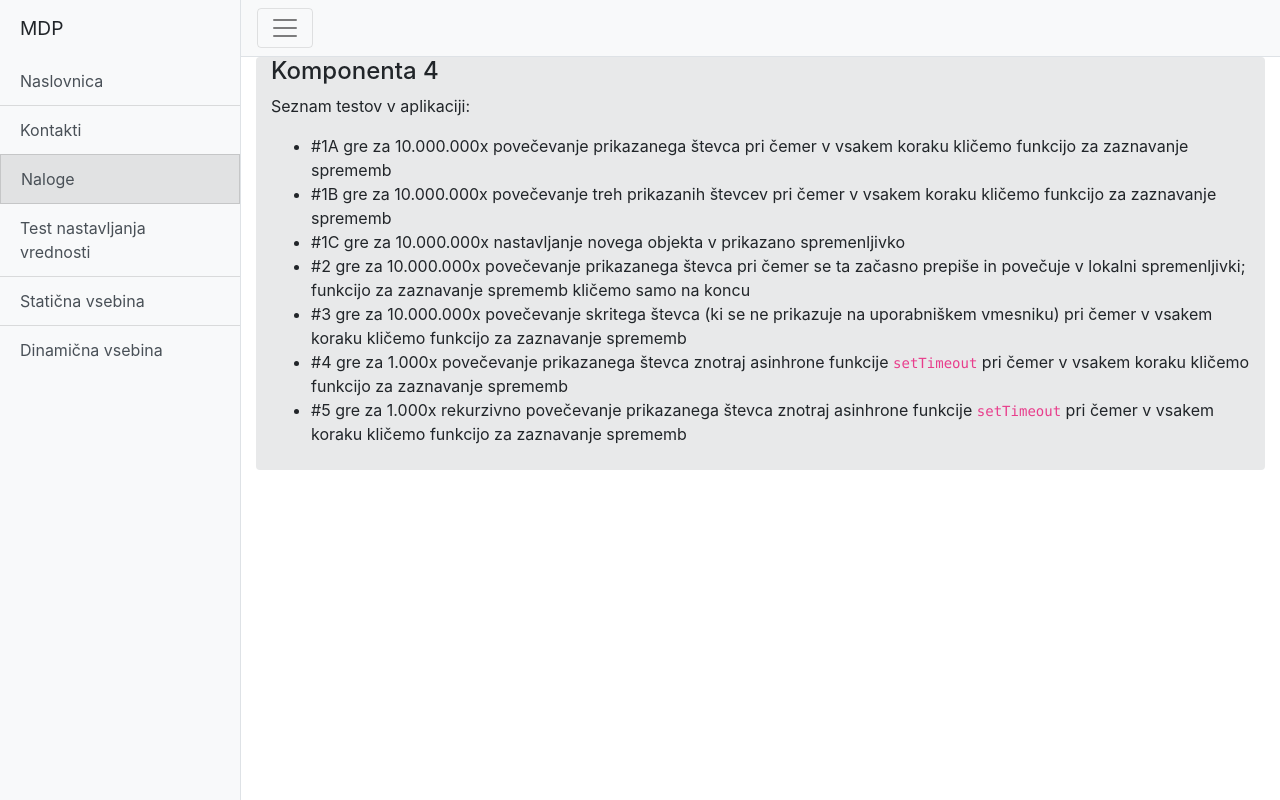
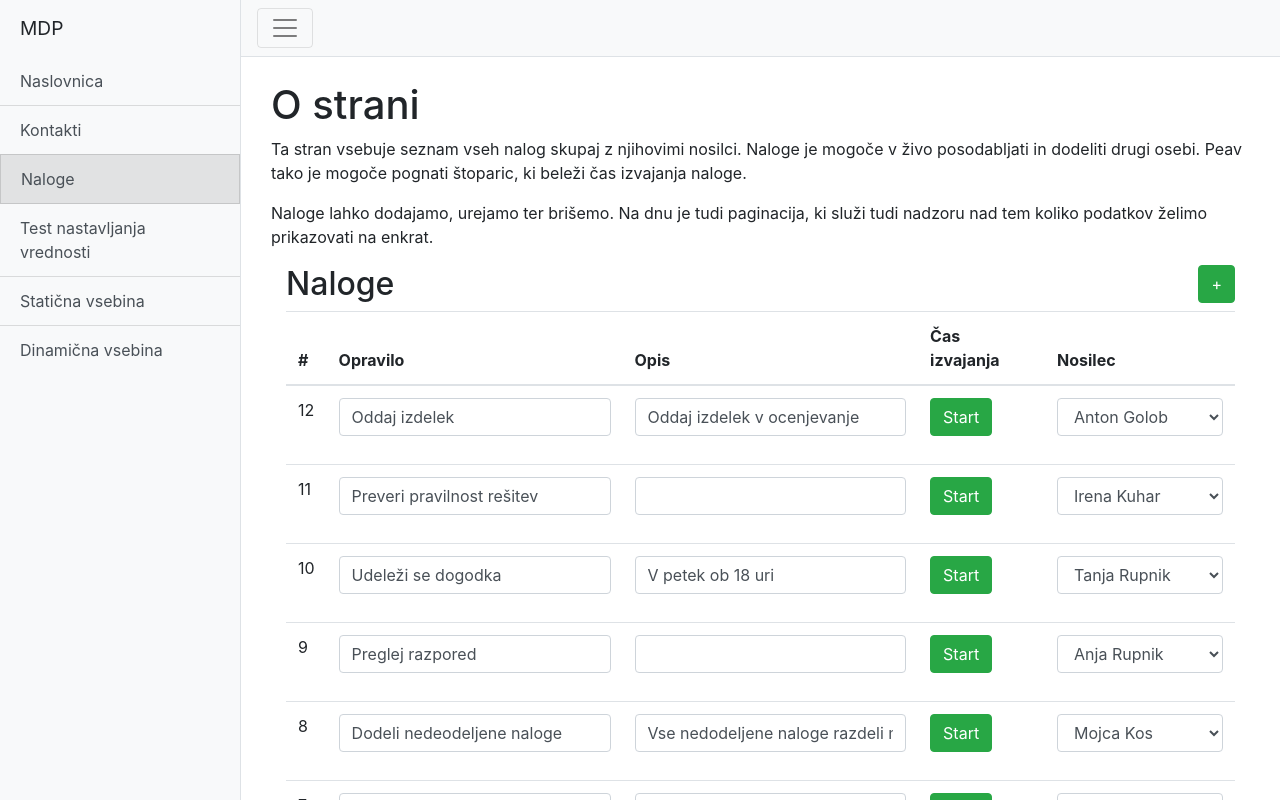
Before and after one commit to my-master-thesis/real-react-app, a React (Create React App) app: page /tasks in a window 1280 px wide. Shown: the top 800 px of the page. Built offline with nearby package versions, Linux system fonts and the light colour scheme.

Commit message:
tasks implemented

```diff
--- a/src/actions/index.js
+++ b/src/actions/index.js
@@ -1,5 +1,8 @@
 import * as types from '../constants/ActionTypes'
 
+export const addTask = (defaultContactId) => ({ type: types.ADD_TASK, defaultContactId })
+export const editTask = (id, title, description, contactId) => ({ type: types.EDIT_TASK, id, title, description, contactId })
+export const editTaskDuration = (id, startDate, duration) => ({ type: types.EDIT_TASK_DURATION, id, startDate, duration })
 export const addContact = () => ({ type: types.ADD_CONTACT })
 export const deleteContact = id => ({ type: types.DELETE_CONTACT, id })
 export const editContact = (id, firstName, lastName, email, phone, companyId) => ({ type: types.EDIT_CONTACT, id, firstName, lastName, email, phone, companyId })
--- a/src/constants/ActionTypes.js
+++ b/src/constants/ActionTypes.js
@@ -1,3 +1,6 @@
+export const ADD_TASK = 'ADD_TASK'
+export const EDIT_TASK = 'EDIT_TASK'
+export const EDIT_TASK_DURATION = 'EDIT_TASK_DURATION'
 export const ADD_CONTACT = 'ADD_CONTACT'
 export const DELETE_CONTACT = 'DELETE_CONTACT'
 export const EDIT_CONTACT = 'EDIT_CONTACT'
--- a/src/contacts/contactsDetailComponent.jsx
+++ b/src/contacts/contactsDetailComponent.jsx
@@ -1,6 +1,7 @@
 import React, {Component} from "react";
 import ContactsCard from "./contactsCardComponent";
 import {connect} from "react-redux";
+import TasksTable from "../tasks/tasksTableComponent";
 
 class ContactsDetail extends Component {
 
@@ -12,6 +13,7 @@ class ContactsDetail extends Component {
         <h2>Kontakt:</h2>
         <ContactsCard contact={this.props.contact} full={true}/>
         <br/>
+        <TasksTable tasks={this.props.tasks} defaultContact={this.props.id} />
       </div>
 
     );
@@ -20,9 +22,10 @@ class ContactsDetail extends Component {
 
 function mapStateToProps(state){
   const id = Number(window.location.pathname.split('/').pop());
-  console.log(id);
   return{
-    contact: state.contacts.find(contact => contact.id === id)
+    id: id,
+    contact: state.contacts.find(contact => contact.id === id),
+    tasks: state.tasks.filter(task => task.contactId === id)
   };
 }
 
--- a/src/reducers/index.js
+++ b/src/reducers/index.js
@@ -1,10 +1,12 @@
 import { combineReducers } from 'redux'
 import contacts from './contacts'
 import companies from './companies'
+import tasks from './tasks'
 
 const rootReducer = combineReducers({
   contacts,
   companies,
+  tasks,
 })
 
 export default rootReducer
--- /dev/null
+++ b/src/reducers/tasks.js
@@ -0,0 +1,122 @@
+import {ADD_TASK, EDIT_TASK, EDIT_TASK_DURATION} from "../constants/ActionTypes";
+
+let initialData = [
+  {
+    id: 12,
+    title: 'Oddaj izdelek',
+    description: 'Oddaj izdelek v ocenjevanje',
+    contactId: 8,
+  },
+  {
+    id: 11,
+    title: 'Preveri pravilnost rešitev',
+    description: '',
+    contactId: 19
+  },
+  {
+    id: 10,
+    title: 'Udeleži se dogodka',
+    description: 'V petek ob 18 uri',
+    contactId: 26
+  },
+  {
+    id: 9,
+    title: 'Preglej razpored',
+    description: '',
+  },
+  {
+    id: 8,
+    title: 'Dodeli nedeodeljene naloge',
+    description: 'Vse nedodeljene naloge razdeli med kontakte',
+    contactId: 7
+  },
+  {
+    id: 7,
+    title: 'Opolni šefa o sestanku',
+    description: 'Sestanek s podjetjem',
+    contactId: 4
+  },
+  {
+    id: 6,
+    title: 'Realiziraj končni produkt',
+    description: '',
+  },
+  {
+    id: 5,
+    title: 'Testiraj produkt',
+    description: '',
+  },
+  {
+    id: 4,
+    title: 'Odpravi javljeno napako',
+    description: 'Stranka je po elektonski pošti javila napako',
+  },
+  {
+    id: 3,
+    title: 'Dostavi produkt',
+    description: 'Na naslov Celovša 987',
+  },
+  {
+    id: 2,
+    title: 'Pripravi zagovor',
+    description: 'Pripravi zagovor opravljenega dela',
+    contactId: 33
+  },
+  {
+    id: 1,
+    title: 'Naredi nalogo za matematiko',
+    description: 'Integralni izračun',
+    contactId: 18,
+  },
+];
+
+try {
+  let storageData = localStorage.getItem('tasks-store');
+  if (storageData) {
+    storageData = JSON.parse(storageData);
+    if (Array.isArray(storageData)) {
+      initialData = storageData;
+    }
+  }
+} catch (e) {
+  console.error(e);
+}
+
+export default function contacts(state = initialData, action) {
+  switch (action.type) {
+    case ADD_TASK:
+      return [
+        {
+          id: state.reduce((maxId, todo) => Math.max(todo.id, maxId), -1) + 1,
+          contactId: action.defaultContactId,
+          title: '',
+          description: '',
+        },
+        ...state,
+      ]
+
+    case EDIT_TASK:
+      return state.map(task =>
+        task.id === action.id ?
+          { ...task,
+            title: action.title ,
+            description: action.description ,
+            contactId: action.contactId ,
+          } :
+          task
+      )
+
+    case EDIT_TASK_DURATION:
+      return state.map(task =>
+        task.id === action.id ?
+          { ...task,
+            startDate: action.startDate,
+            duration: action.duration,
+          } :
+          task
+      )
+
+    default:
+      return state
+  }
+}
--- a/src/tasks/tasksComponent.jsx
+++ b/src/tasks/tasksComponent.jsx
@@ -1,34 +1,26 @@
 import React, {Component} from "react";
+import {connect} from "react-redux";
+import TasksTable from "./tasksTableComponent";
 
-export class Tasks extends Component {
+class Tasks extends Component {
 
   render() {
     return (
-      <div className="container rounded pb-2" style={{backgroundColor: '#e8e9ea'}}>
-        <h4>Komponenta 4</h4>
-        <p>Seznam testov v aplikaciji:</p>
-        <ul>
-          <li>#1A gre za 10.000.000x povečevanje prikazanega števca pri čemer v vsakem koraku kličemo funkcijo za
-            zaznavanje sprememb
-          </li>
-          <li>#1B gre za 10.000.000x povečevanje treh prikazanih števcev pri čemer v vsakem koraku kličemo funkcijo za
-            zaznavanje sprememb
-          </li>
-          <li>#1C gre za 10.000.000x nastavljanje novega objekta v prikazano spremenljivko</li>
-          <li>#2 gre za 10.000.000x povečevanje prikazanega števca pri čemer se ta začasno prepiše in povečuje v lokalni
-            spremenljivki; funkcijo za zaznavanje sprememb kličemo samo na koncu
-          </li>
-          <li>#3 gre za 10.000.000x povečevanje skritega števca (ki se ne prikazuje na uporabniškem vmesniku) pri čemer
-            v vsakem koraku kličemo funkcijo za zaznavanje sprememb
-          </li>
-          <li>#4 gre za 1.000x povečevanje prikazanega števca znotraj asinhrone funkcije <code>setTimeout</code> pri
-            čemer v vsakem koraku kličemo funkcijo za zaznavanje sprememb
-          </li>
-          <li>#5 gre za 1.000x rekurzivno povečevanje prikazanega števca znotraj asinhrone
-            funkcije <code>setTimeout</code> pri čemer v vsakem koraku kličemo funkcijo za zaznavanje sprememb
-          </li>
-        </ul>
-      </div>
+      <div className="container-fluid">
+        <h1 className="mt-4">O strani</h1>
+        <p>Ta stran vsebuje seznam vseh nalog skupaj z njihovimi nosilci. Naloge je mogoče v živo posodabljati in
+          dodeliti drugi osebi. Peav tako je mogoče pognati štoparic, ki beleži čas izvajanja naloge.</p>
+        <p>Naloge lahko dodajamo, urejamo ter brišemo. Na dnu je tudi paginacija, ki služi tudi nadzoru nad tem koliko
+          podatkov želimo prikazovati na enkrat.</p>
+        <TasksTable tasks={this.props.tasks} showContacts={true} />
+</div>
     );
   }
 }
+function mapStateToProps(state){
+  return{
+    tasks: state.tasks
+  };
+}
+
+export default connect(mapStateToProps)(Tasks);
--- /dev/null
+++ b/src/tasks/tasksTableComponent.jsx
@@ -0,0 +1,68 @@
+import React, {Component} from "react";
+import {bindActionCreators} from "redux";
+import {addTask} from "../actions";
+import {connect} from "react-redux";
+import {Pagination} from "../components/paginationComponent";
+import TasksTableItem from "./tasksTableItemComponent";
+
+class TasksTable extends Component {
+
+  state = {
+    pageSize: 6,
+    pageIndex: 0
+  };
+
+  pageChange(obj) {
+    this.setState({pageSize: obj.pageSize, pageIndex: obj.pageIndex});
+  }
+
+  render() {
+    let owner;
+    if (this.props.showContacts) {
+      owner = (<th scope="col">Nosilec</th>);
+    }
+    return (
+      <div className="container">
+        <div className="row">
+          <div className="col-10">
+            <h2>Naloge</h2>
+          </div>
+          <div className="col-2">
+            <button onClick={() => this.props.addTask(this.props.defaultContact)} className="btn btn-success float-right">+</button>
+          </div>
+        </div>
+        <table className="table">
+          <thead>
+          <tr>
+            <th scope="col">#</th>
+            <th scope="col">Opravilo</th>
+            <th scope="col">Opis</th>
+            <th scope="col">Čas izvajanja</th>
+            {owner}
+          </tr>
+          </thead>
+          <tbody>
+          {this.props.tasks.map(task => {
+            return (<TasksTableItem task={task} showContacts={this.props.showContacts} key={task.id} contacts={this.props.contacts} />);
+          })}
+          </tbody>
+        </table>
+        <Pagination length={this.props.tasks.length} pageSizeOptions={[10, 25, 50, 100]} pageSize={this.state.pageSize}
+                    page={(obj) => this.pageChange(obj)}/>
+      </div>
+
+    );
+  }
+}
+
+function mapDispatchToProps(dispatch) {
+  return bindActionCreators({addTask: addTask}, dispatch);
+}
+
+function mapStateToProps(state){
+  return{
+    contacts: [...state.contacts].sort((a, b) => a.isFavorite === b.isFavorite ? 0 : (a.isFavorite ? -1 : 1))
+  };
+}
+
+export default connect(mapStateToProps, mapDispatchToProps)(TasksTable);
--- /dev/null
+++ b/src/tasks/tasksTableItemComponent.jsx
@@ -0,0 +1,87 @@
+import React, {Component} from "react";
+import {Input} from "../components/inputComponent";
+import {Select} from "../components/selectComponent";
+import {bindActionCreators} from "redux";
+import {editTask, editTaskDuration} from "../actions";
+import {connect} from "react-redux";
+import {interval} from 'rxjs';
+
+class TasksTableItem extends Component {
+
+  startTimer() {
+    const task = this.props.task;
+    this.props.editTaskDuration(task.id, (new Date(Date.now() - (task.duration ? task.duration : 0))), task.duration);
+    this.startInterval();
+  }
+
+  stopTimer(skipStop = false) {
+    if (this.timerSubscription && !this.timerSubscription.closed) {
+      this.timerSubscription.unsubscribe();
+      if (!skipStop) {
+        const task = this.props.task;
+        this.props.editTaskDuration(task.id, null, task.duration);
+      }
+    }
+  }
+
+  startInterval() {
+    this.stopTimer();
+    this.timerSubscription = interval(1000).subscribe(() => {
+      const task = this.props.task;
+      if (task.startDate) {
+        this.props.editTaskDuration(task.id, task.startDate, Date.now() - task.startDate.getTime());
+      } else {
+        console.log(123, task);
+      }
+    });
+  }
+
+  printDuration(ms) {
+    if (!ms) {
+      return '';
+    }
+    const hours = Math.floor(ms / (60 * 60 * 1000));
+    const minutes = Math.floor(ms / (60 * 1000)) % 60;
+    const seconds = Math.floor(ms / (1000)) % 60;
+    return hours + ':' + (minutes < 10 ? '0' : '') + minutes + ':' + (seconds < 10 ? '0' : '') + seconds;
+  }
+
+  componentDidMount() {
+    if (this.props.task.startDate) {
+      this.startInterval();
+    }
+  }
+
+  componentWillUnmount() {
+    this.stopTimer(true);
+  }
+
+  render() {
+    const task = this.props.task;
+    let taskButton;
+    let showContacts;
+    if (this.props.showContacts) {
+      showContacts = (<td><Select value={task.contactId} items={this.props.contacts} onChange={(event) => this.props.editTaskDu(task.id, task.title, task.description, event.target.value)} bindLabel="firstName" bindLabelSecond="lastName" bindValue="id" /></td>);
+    }
+    if (task.startDate) {
+      taskButton = (<button onClick={() => this.stopTimer()} className="btn btn-danger">Stop</button>);
+    } else {
+      taskButton = (<button onClick={() => this.startTimer()} className="btn btn-success">Start</button>);
+    }
+    return (
+      <tr>
+        <td>{task.id}</td>
+        <td><Input value={task.title} onChange={(event) => this.props.editTask(task.id, event.target.value, task.description, task.contactId)} /></td>
+        <td><Input value={task.description} onChange={(event) => this.props.editTask(task.id, task.title, event.target.value, task.contactId)} /></td>
+        <td>{this.printDuration(task.duration)} {taskButton}</td>
+        {showContacts}
+      </tr>
+    );
+  }
+}
+
+function mapDispatchToProps(dispatch) {
+  return bindActionCreators({editTask: editTask, editTaskDuration: editTaskDuration}, dispatch);
+}
+
+export default connect(null, mapDispatchToProps)(TasksTableItem);
```
Also changed, not shown: src/App.js (+14 -2 lines).
